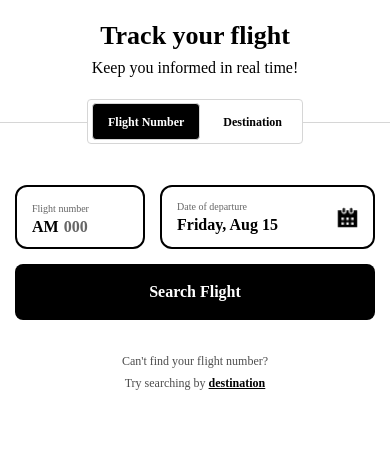
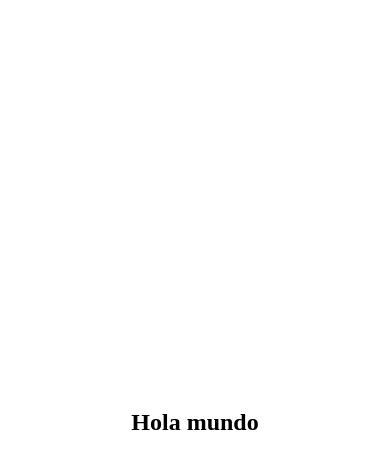
Before and after one commit to Zamyr/AEMX, a React Native app: screen /SearchResults in a window 390 px wide. Shown: the top 468 px of the page. Built offline with nearby package versions, Linux system fonts and the light colour scheme.

Commit message:
feat: configurar navegación y limpiar archivos innecesarios

```diff
--- a/App.tsx
+++ b/App.tsx
@@ -1,18 +1,24 @@
 import React from 'react';
-import styled from 'styled-components/native';
-import { HeaderStyled } from './src/presentation/components/HeaderStyled';
-import { PanelContainer } from './src/presentation/components/PanelContainer';
+import { NavigationContainer } from '@react-navigation/native';
+import { createNativeStackNavigator } from '@react-navigation/native-stack';
+import { HomeScreen } from './src/presentation/screens/HomeScreen';
+import { SearchResultsScreen } from './src/presentation/screens/SearchResultsScreen';
 
-const AppContainer = styled.View`
-  flex: 1;
-`;
+export type RootStackParamList = {
+  Home: undefined;
+  SearchResults: undefined;
+};
+
+const Stack = createNativeStackNavigator<RootStackParamList>();
 
 function App() {
   return (
-    <AppContainer>
-      <HeaderStyled />
-      <PanelContainer />
-    </AppContainer>
+    <NavigationContainer>
+      <Stack.Navigator initialRouteName="Home" screenOptions={{ headerShown: false }}>
+        <Stack.Screen name="Home" component={HomeScreen} />
+        <Stack.Screen name="SearchResults" component={SearchResultsScreen} />
+      </Stack.Navigator>
+    </NavigationContainer>
   );
 }
 
--- a/package.json
+++ b/package.json
@@ -16,6 +16,8 @@
     "@reduxjs/toolkit": "^2.8.2",
     "react": "19.1.0",
     "react-native": "0.81.0",
+    "react-native-safe-area-context": "^5.6.0",
+    "react-native-screens": "^4.14.1",
     "react-native-svg": "^15.12.1",
     "react-redux": "^9.2.0",
     "styled-components": "^6.1.19"
--- a/src/presentation/components/FlightForm.tsx
+++ b/src/presentation/components/FlightForm.tsx
@@ -164,7 +164,12 @@ const CalendarIcon = styled(Image)`
 `;
 
 export const FlightForm: React.FC = () => {
-  const { flightNumber, setFlightNumber, formattedDate } = useFlightFormViewModel();
+    const {
+    flightNumber,
+    setFlightNumber,
+    formattedDate,
+    handleSearchFlight,
+  } = useFlightFormViewModel();
   const { selectTab } = usePanelViewModel();
 
   const handleDestinationPress = () => {
@@ -200,11 +205,9 @@ export const FlightForm: React.FC = () => {
         </DateBox>
       </InputRow>
 
-      <SearchButton>
-        <SearchButtonText>Search Flight</SearchButtonText>
-      </SearchButton>
-
-      <TextContainer>
+        <SearchButton onPress={handleSearchFlight}>
+          <SearchButtonText>Search Flight</SearchButtonText>
+        </SearchButton>      <TextContainer>
         <InfoText>Can't find your flight number?</InfoText>
         <DestinationText onPress={handleDestinationPress}>
           <DestinationLabel>
--- /dev/null
+++ b/src/presentation/screens/HomeScreen.tsx
@@ -0,0 +1,17 @@
+import React from 'react';
+import styled from 'styled-components/native';
+import { HeaderStyled } from '../components/HeaderStyled';
+import { PanelContainer } from '../components/PanelContainer';
+
+const HomeContainer = styled.View`
+  flex: 1;
+`;
+
+export const HomeScreen: React.FC = () => {
+  return (
+    <HomeContainer>
+      <HeaderStyled />
+      <PanelContainer />
+    </HomeContainer>
+  );
+};
--- /dev/null
+++ b/src/presentation/screens/SearchResultsScreen.tsx
@@ -0,0 +1,25 @@
+import React from 'react';
+import styled from 'styled-components/native';
+
+const Container = styled.View`
+  flex: 1;
+  justify-content: center;
+  align-items: center;
+  background-color: #fff;
+`;
+
+const HelloText = styled.Text`
+  font-family: 'Garnett-Semibold';
+  font-weight: 600;
+  font-size: 24px;
+  color: #000;
+  text-align: center;
+`;
+
+export const SearchResultsScreen: React.FC = () => {
+  return (
+    <Container>
+      <HelloText>Hola mundo</HelloText>
+    </Container>
+  );
+};
--- a/src/presentation/viewmodels/useFlightFormViewModel.ts
+++ b/src/presentation/viewmodels/useFlightFormViewModel.ts
@@ -1,8 +1,14 @@
 import { useState } from 'react';
+import { useNavigation } from '@react-navigation/native';
+import type { NativeStackNavigationProp } from '@react-navigation/native-stack';
+import type { RootStackParamList } from '../../../App';
+
+type NavigationProp = NativeStackNavigationProp<RootStackParamList>;
 
 export const useFlightFormViewModel = () => {
   const [flightNumber, setFlightNumber] = useState('');
   const [selectedDate, setSelectedDate] = useState(new Date());
+  const navigation = useNavigation<NavigationProp>();
 
   const formatDate = (date: Date) => {
     const options: Intl.DateTimeFormatOptions = {
@@ -13,11 +19,16 @@ export const useFlightFormViewModel = () => {
     return date.toLocaleDateString('en-US', options);
   };
 
+  const handleSearchFlight = () => {
+    navigation.navigate('SearchResults');
+  };
+
   return {
     flightNumber,
     setFlightNumber,
     selectedDate,
     setSelectedDate,
     formattedDate: formatDate(selectedDate),
+    handleSearchFlight,
   };
 };
```
Also changed, not shown: core/components/NotificationFactory.ts (deleted), core/viewmodels/useFlightViewModel.ts (deleted), lib/repositories/FlightRepository.ts (deleted), lib/services/ApiService.ts (deleted), 3 other files (tests, documents, lock files or other folders).
